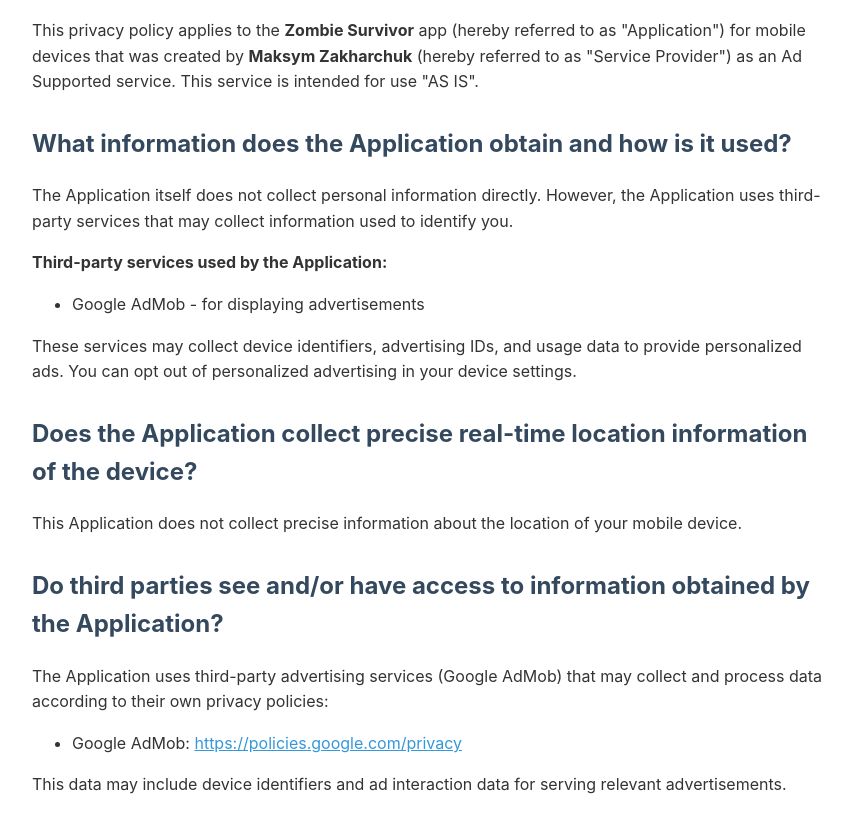
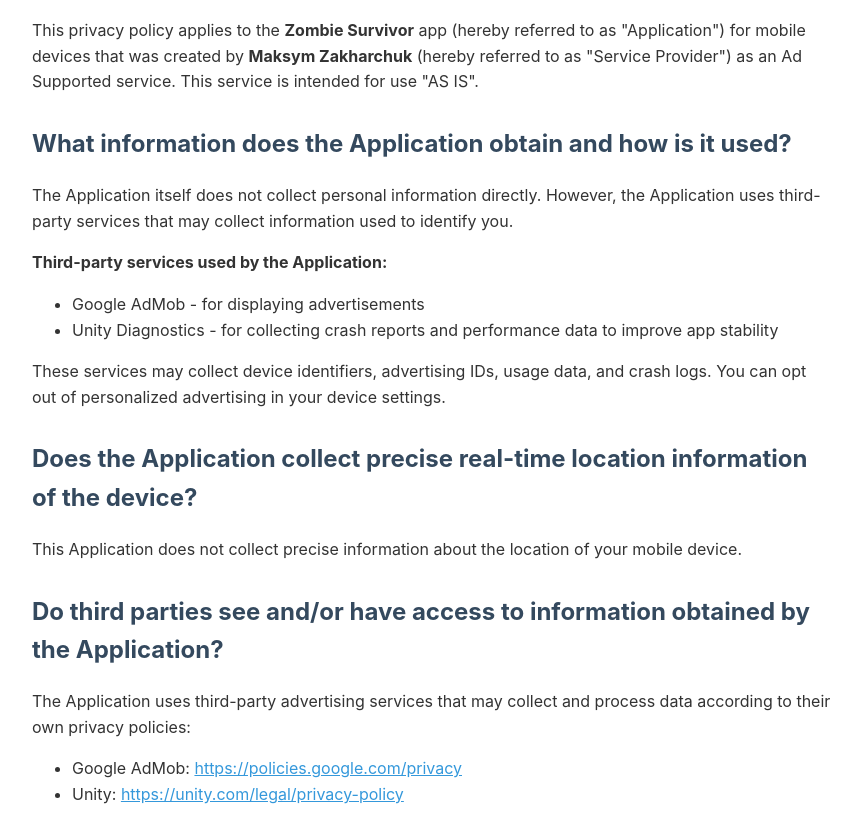
Before and after one commit to vfrcp/Zombie-Survivor-policy, a plain HTML site: page index.html in a window 1280 px wide. Shown: the part 108-929 px from the top of the page, without its empty margins (208-1069 px from the left). Drawn offline with Linux system fonts and the light colour scheme.

Commit message:
Add unity policy

```diff
--- a/index.html
+++ b/index.html
@@ -47,9 +47,10 @@
     <p><strong>Third-party services used by the Application:</strong></p>
     <ul>
         <li>Google AdMob - for displaying advertisements</li>
+        <li>Unity Diagnostics - for collecting crash reports and performance data to improve app stability</li>
     </ul>
 
-    <p>These services may collect device identifiers, advertising IDs, and usage data to provide personalized ads. You can opt out of personalized advertising in your device settings.</p>
+    <p>These services may collect device identifiers, advertising IDs, usage data, and crash logs. You can opt out of personalized advertising in your device settings.</p>
 
     <h2>Does the Application collect precise real-time location information of the device?</h2>
 
@@ -57,9 +58,10 @@
 
     <h2>Do third parties see and/or have access to information obtained by the Application?</h2>
 
-    <p>The Application uses third-party advertising services (Google AdMob) that may collect and process data according to their own privacy policies:</p>
+    <p>The Application uses third-party advertising services  that may collect and process data according to their own privacy policies:</p>
     <ul>
         <li>Google AdMob: <a href="https://policies.google.com/privacy" target="_blank">https://policies.google.com/privacy</a></li>
+        <li>Unity: <a href="https://unity.com/legal/privacy-policy" target="_blank">https://unity.com/legal/privacy-policy</a></li>
     </ul>
 
     <p>This data may include device identifiers and ad interaction data for serving relevant advertisements.</p>
```
